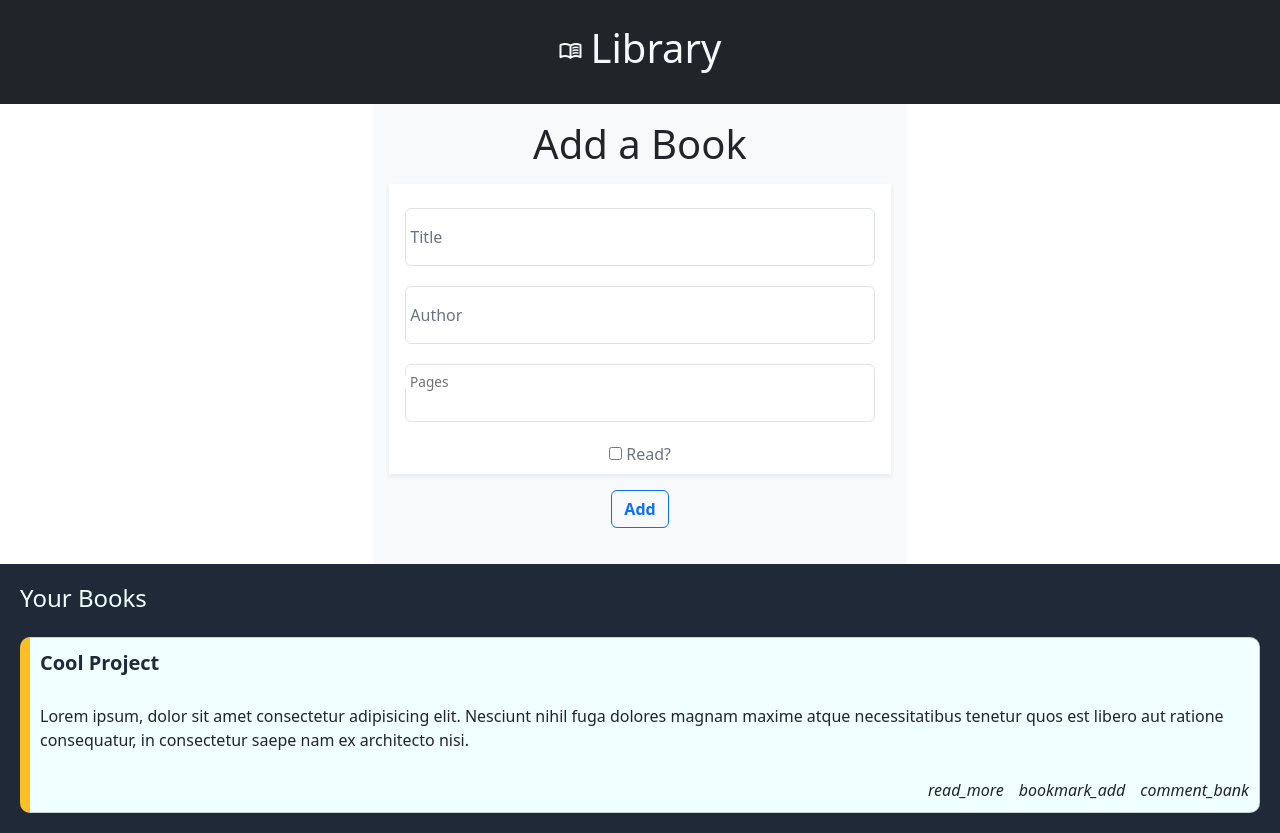
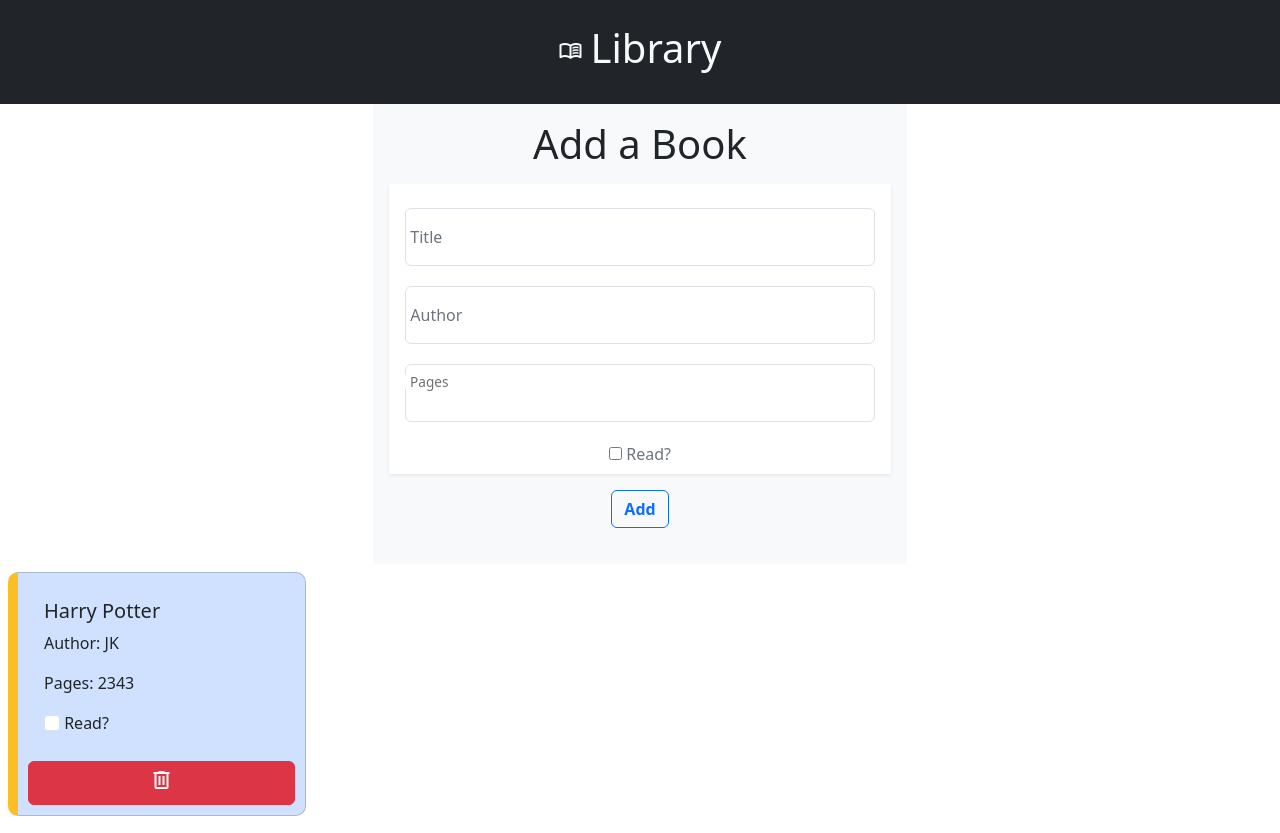
Before and after one commit to mikecalo/library, a plain HTML site: page index.html in a window 1280 px wide. Drawn offline with nearby package versions, Linux system fonts and the light colour scheme.

Commit message:
more updates made to card styling

```diff
--- a/index.html
+++ b/index.html
@@ -45,18 +45,21 @@
         </div>
     </div>
 
-    <div class="book-list">
-        <h1 class="content-header">Your Books</h1>
-        <div class="card-container">
-            <div class="card">
-                <p class="title">Cool Project</p>
-                <p>Lorem ipsum, dolor sit amet consectetur adipisicing elit. Nesciunt nihil fuga dolores magnam maxime atque necessitatibus tenetur quos est libero aut ratione consequatur, in consectetur saepe nam ex architecto nisi.</p>
-                <div class="icons">
-                    <i class="material-icons">read_more</i>
-                    <i class="material-icons">bookmark_add</i>
-                    <i class="material-icons">comment_bank</i>
-                </div>
-            </div>
+    <div class="row p-2" id="card-container">
+        <div class="col-sm-3">
+          <div class="card">
+            <div class="card-body">
+              <h5 class="card-title" id="title">Harry Potter</h5>
+              <p class="card-text" id="author">Author: JK</p>
+              <p class="card-text" id="pages">Pages: 2343</p>
+              <input class="form-check-input" type="checkbox" id="isReadCard">
+              <label class="form-check-label" for="isReadCard">
+                  Read?
+              </label>
+          </div>
+          <button class="btn btn-danger" id="deleteButton">
+            <i class="material-symbols-outlined text-light">delete</i>
+            </button>
         </div>
     </div>
 
--- a/style.css
+++ b/style.css
@@ -1,24 +1,5 @@
-.content-header {
-    margin-bottom: 1.5rem;
-    color: azure;
-    font-size: 24px;
-}
-
-
-.book-list {
-    background-color: #1f2937;
-    padding: 20px;
-}
-
-.title {
-    font-weight: bolder;
-    font-size: 20px;
-    color: #1f2937;
-}
-
-/* main content grid */
-.book-list .card {
-    background-color:azure;
+.card {
+    background-color:#CFE1FE;
     border-radius: 10px;
     padding: 10px;
     align-self: center;
@@ -27,17 +8,16 @@
     border-left: 10px solid #fbbf24
 }
 
-.book-list .card .icons {
+.card.read {
+    border-left: 10px solid green
+}
+
+.card .icons {
     justify-self: end;
     display: flex;
-    gap: 15px;
+    gap: 10px;
 }
 
 .icons > * {
     cursor: pointer;
 }
-
-.book-list .card-container {
-    display: grid;
-    gap: 25px;
-}
```
